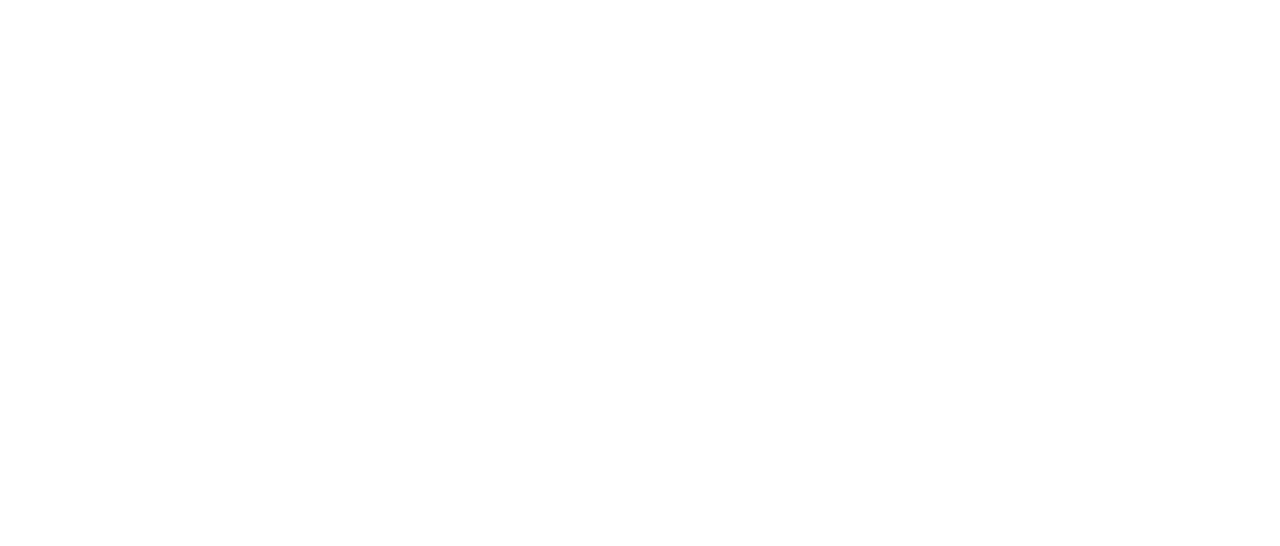
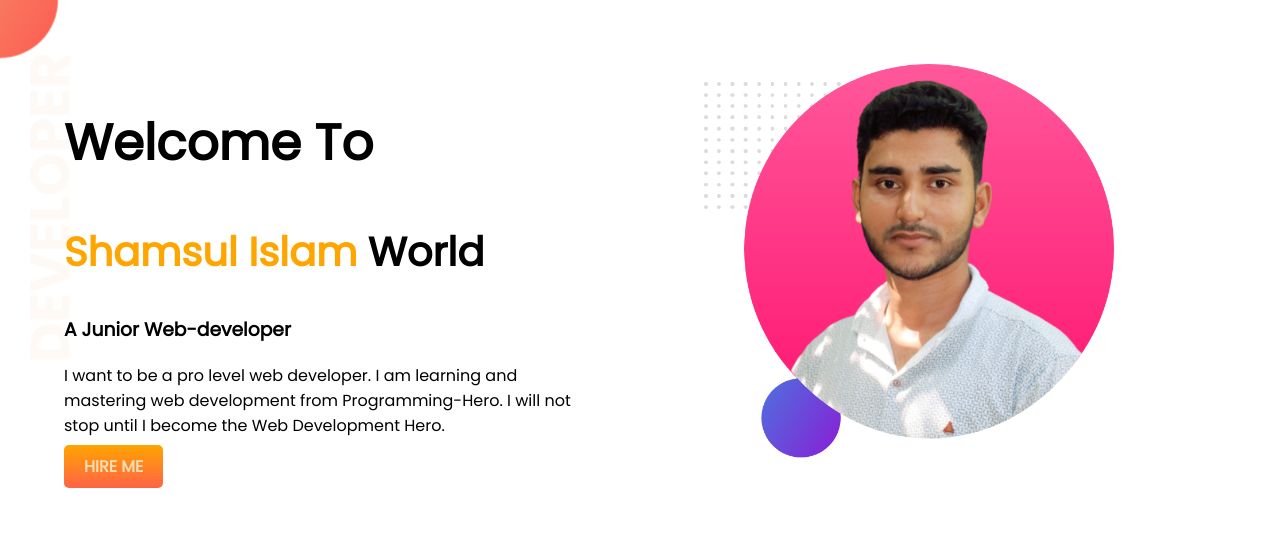
Before and after one commit to shamsuladd07/developer-portfolio, a plain HTML site: page index.html in a window 1280 px wide. Drawn offline with Linux system fonts and the light colour scheme.

Commit message:
top banner added

```diff
--- a/index.html
+++ b/index.html
@@ -1,13 +1,34 @@
 <!DOCTYPE html>
 <html lang="en">
+
 <head>
     <meta charset="UTF-8">
     <meta http-equiv="X-UA-Compatible" content="IE=edge">
     <meta name="viewport" content="width=device-width, initial-scale=1.0">
     <title>Shamsul Portfolio</title>
+    <link rel="preconnect" href="https://fonts.googleapis.com">
+    <link rel="preconnect" href="https://fonts.gstatic.com" crossorigin>
+    <link href="https://fonts.googleapis.com/css2?family=Poppins&display=swap" rel="stylesheet">
     <link rel="stylesheet" href="style.css">
 </head>
+
 <body>
+    <section class="top-banner">
+        <div class="half-width">
+            <h1>Welcome To</h1>
+            <h2> <span>Shamsul Islam</span> World</h2>
+            <h3>A Junior Web-developer</h3>
+            <p>I want to be a pro level web developer. I am learning and mastering web development from
+                Programming-Hero. I
+                will not stop until I become the Web Development Hero.
+            </p>
+            <a class="link-here" target="_blank" href="www.facebook.com">HIRE ME</a>
+        </div>
+        <div class="half-width">
+            <img src="images/my-bg2.png" alt="">
+        </div>
+    </section>
 
 </body>
+
 </html>
--- a/style.css
+++ b/style.css
@@ -0,0 +1,35 @@
+body{
+    font-family: 'Poppins', sans-serif;
+    margin: 0;
+}
+h1{
+    font-size: 50px;
+}
+h2{
+    font-size: 40px;
+}
+span{
+    color: orange;
+}
+section{
+    display: flex;
+}
+.half-width{
+    width: 50%;
+    padding: 5%;
+}
+.half-width img{
+    width: 80%;
+}
+.link-here{
+    text-decoration: none;
+    background-image: linear-gradient(orange, tomato);
+    color: wheat;
+    font-weight: 700;
+    padding: 10px 20px;
+    border-radius: 5px;
+}
+.top-banner{
+    background-image: url(images/top-banner.png);
+    background-repeat: no-repeat;
+}
```
Also changed, not shown: images/dream-bg.png (added), images/exp-bg.png (added), images/jhankar.png (added), images/jhankar2.png (added), images/my-bg.png (added), images/my-bg2.png (added), images/shamim.jpg (added), images/shamsul.jpg (added), images/sk.jpg (added), images/top-banner.png (added).
